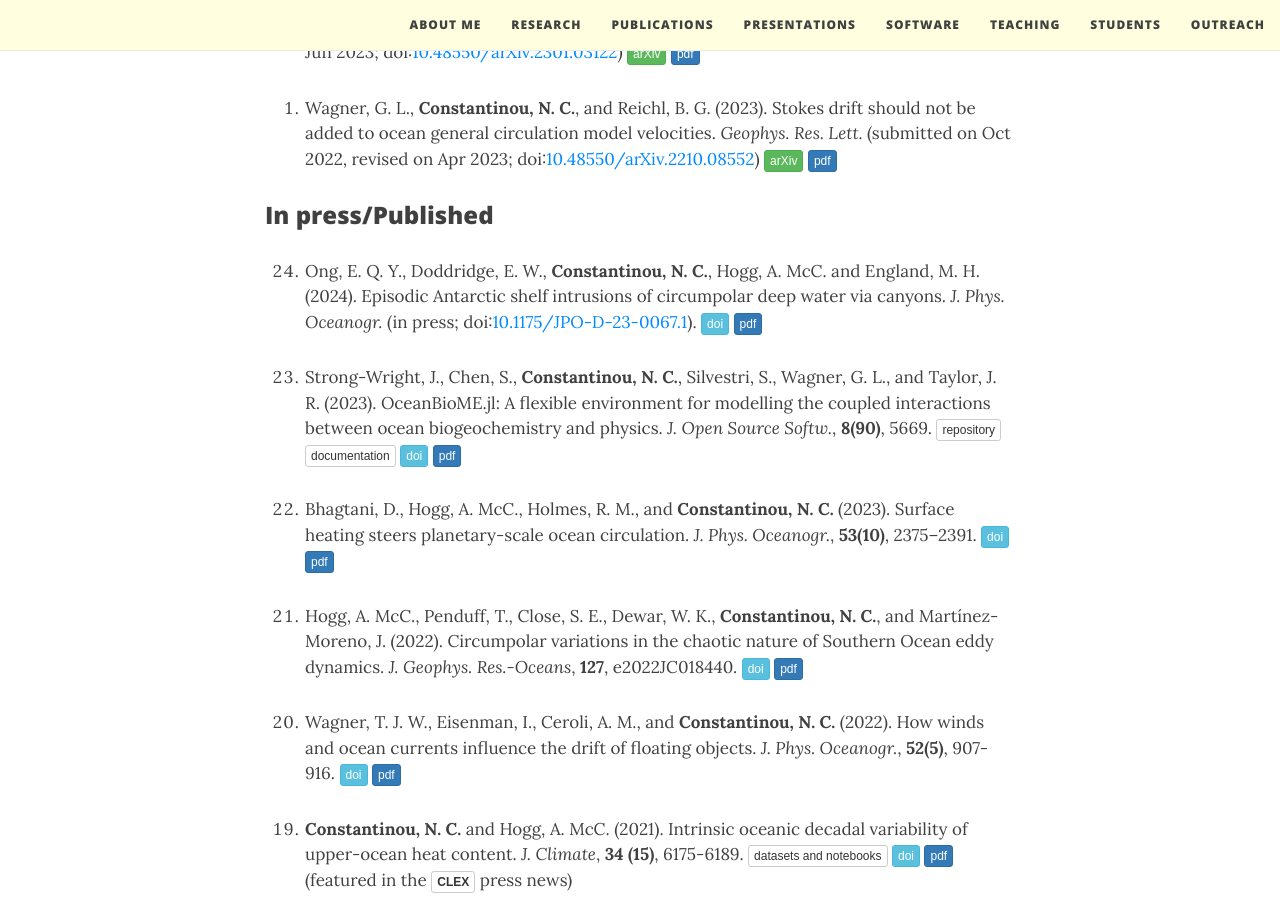
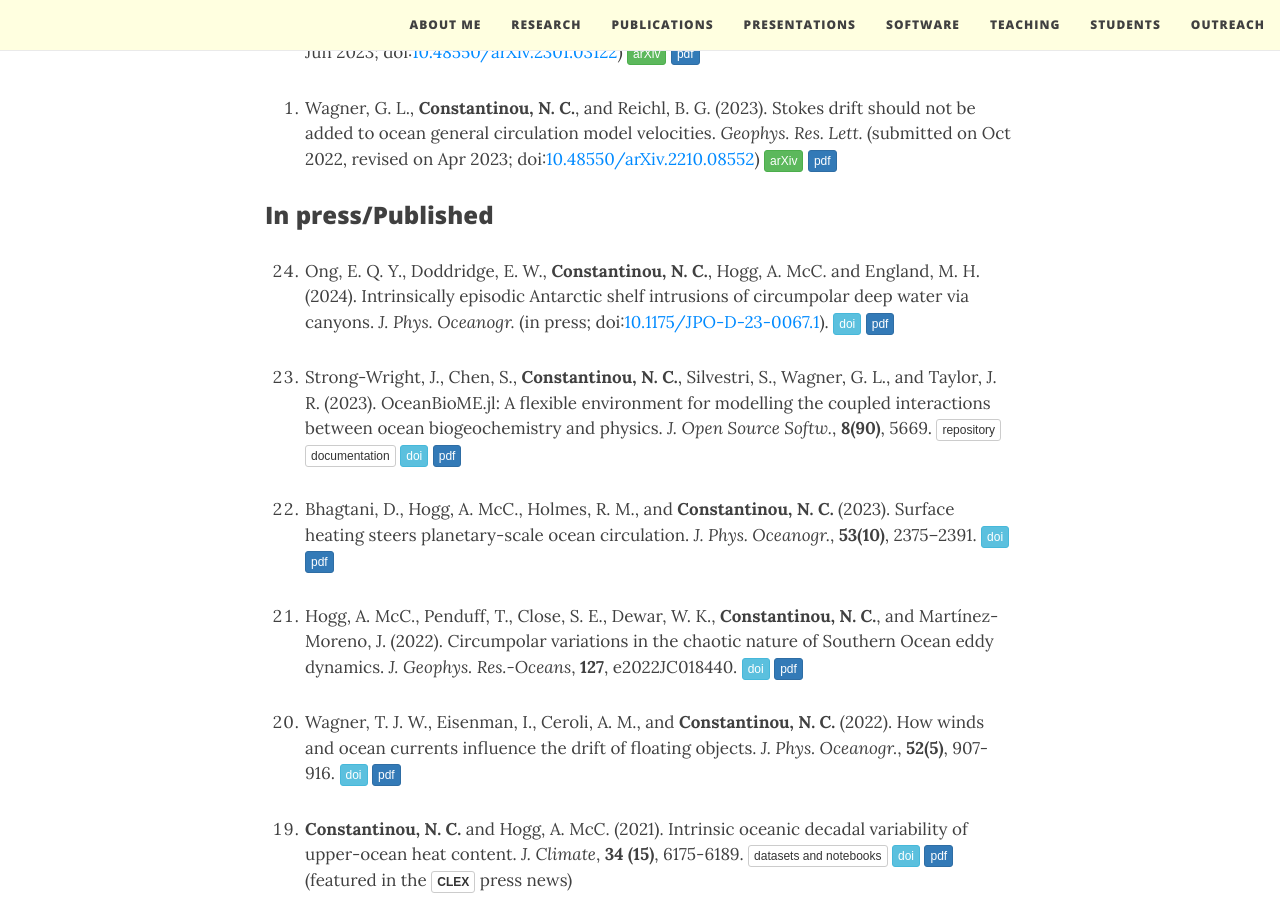
Before and after one commit to navidcy/navidcy.github.io, a Jekyll site: the page built from publications.md, in a window 1280 px wide and 900 px high, scrolled down 1311 px. Built offline with Jekyll 4.4.1, drawn with Linux system fonts in a browser that asks for light colours; nearby versions of some CDN libraries; comment, search, counter and statistics services are not loaded.

Commit message:
update title

```diff
--- a/publications.md
+++ b/publications.md
@@ -37,7 +37,7 @@
 
 ### In press/Published
 
-0. Ong, E. Q. Y., Doddridge, E. W., **Constantinou, N. C.**, Hogg, A. McC. and England, M. H. (2024). Episodic Antarctic shelf intrusions of circumpolar deep water via canyons. _J. Phys. Oceanogr._ (in press; doi:[10.1175/JPO-D-23-0067.1](https://doi.org/10.1175/JPO-D-23-0067.1){:target="_blank"}). [<span class="btn btn-info btn-xs{{end}}" style="font-family:sans-serif;">doi</span>][ascintrusions-doi]{:target="_blank"} [<span class="btn btn-primary btn-xs{{end}}" style="font-family:sans-serif;">pdf</span>][ascintrusions] <span align="right" class='altmetric-embed' data-badge-type="2" data-condensed="true" data-hide-less-than="2" data-doi="10.1175/JPO-D-23-0067.1"></span><br/>
+0. Ong, E. Q. Y., Doddridge, E. W., **Constantinou, N. C.**, Hogg, A. McC. and England, M. H. (2024). Intrinsically episodic Antarctic shelf intrusions of circumpolar deep water via canyons. _J. Phys. Oceanogr._ (in press; doi:[10.1175/JPO-D-23-0067.1](https://doi.org/10.1175/JPO-D-23-0067.1){:target="_blank"}). [<span class="btn btn-info btn-xs{{end}}" style="font-family:sans-serif;">doi</span>][ascintrusions-doi]{:target="_blank"} [<span class="btn btn-primary btn-xs{{end}}" style="font-family:sans-serif;">pdf</span>][ascintrusions] <span align="right" class='altmetric-embed' data-badge-type="2" data-condensed="true" data-hide-less-than="2" data-doi="10.1175/JPO-D-23-0067.1"></span><br/>
 
 
 0. Strong-Wright, J., Chen, S., **Constantinou, N. C.**, Silvestri, S., Wagner, G. L., and Taylor, J. R. (2023). OceanBioME.jl: A flexible environment for modelling the coupled interactions between ocean biogeochemistry and physics.  _J. Open Source Softw._, **8(90)**, 5669. [<span class="btn btn-default btn-xs{{end}}" style="font-family:sans-serif;">repository</span>][OceanBioME-repo]{:target="_blank"} [<span class="btn btn-default btn-xs{{end}}" style="font-family:sans-serif;">documentation</span>][OceanBioME-docs]{:target="_blank"} [<span class="btn btn-info btn-xs{{end}}" style="font-family:sans-serif;">doi</span>][oceanbiome-doi]{:target="_blank"} [<span class="btn btn-primary btn-xs{{end}}" style="font-family:sans-serif;">pdf</span>][oceanbiome] <span align="right" class='altmetric-embed' data-badge-type="2" data-condensed="true" data-hide-less-than="2" data-doi="10.21105/joss.05669"></span><br/>
```
